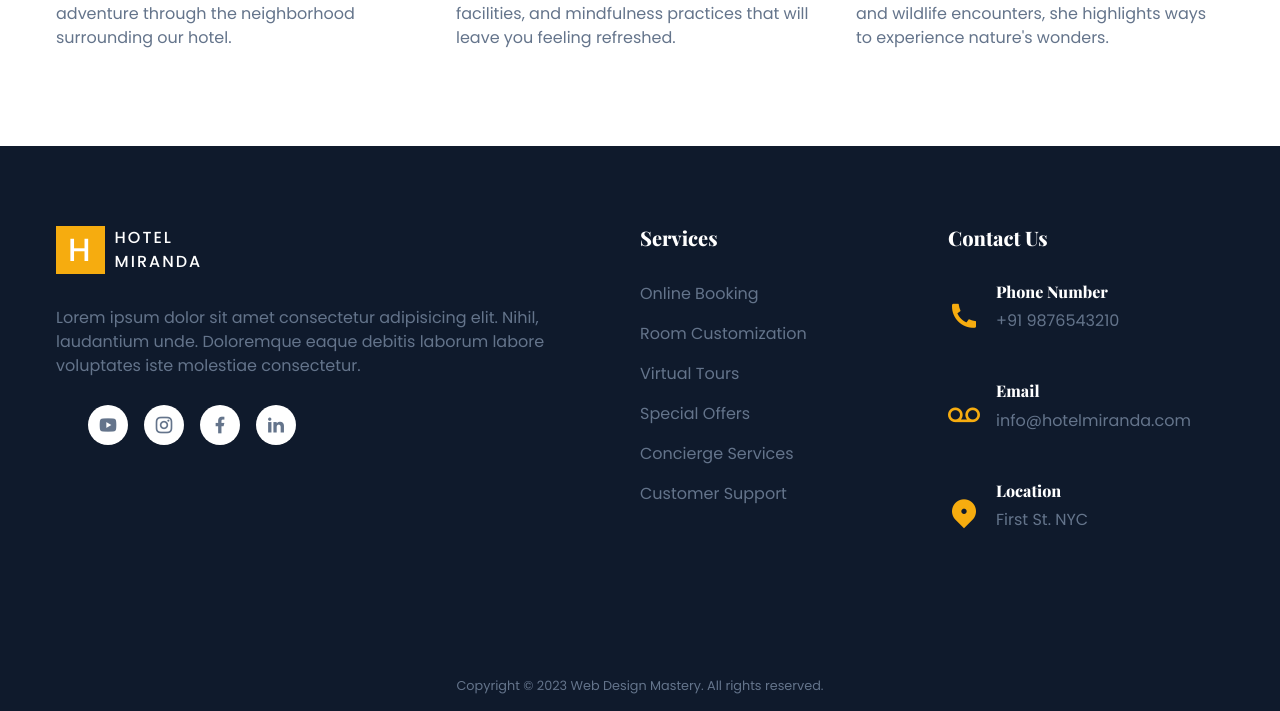
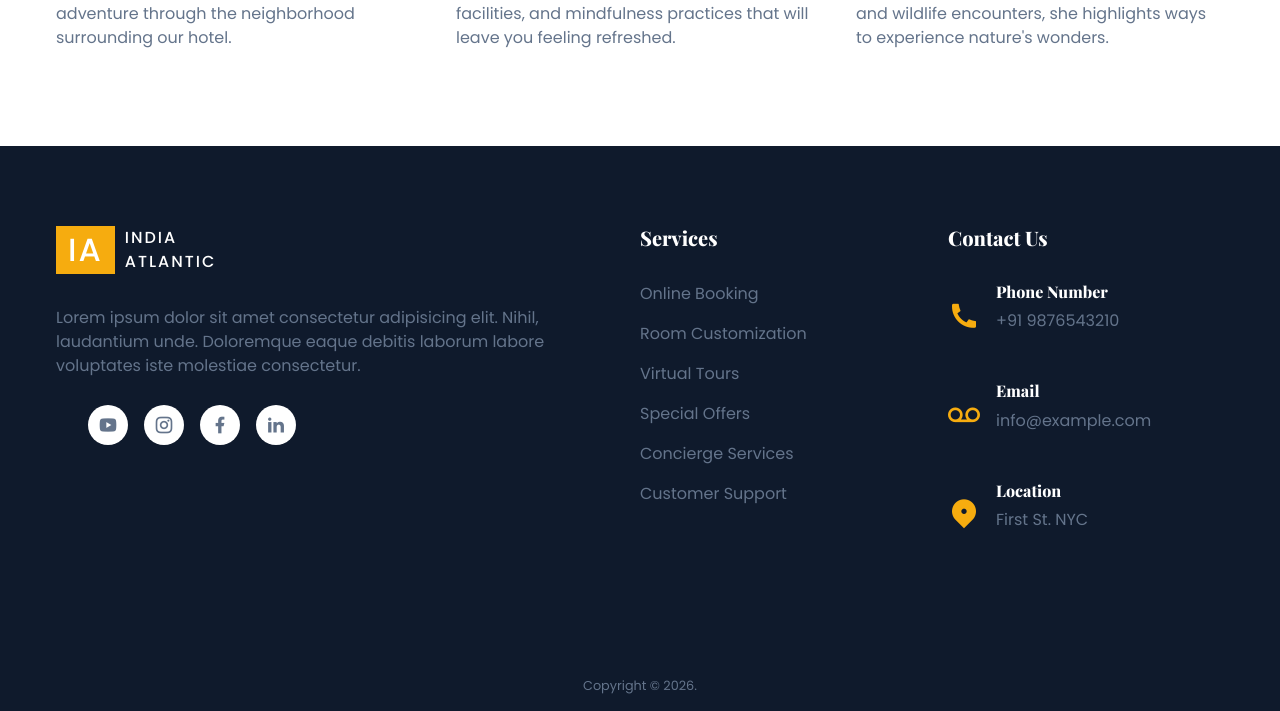
Before and after one commit to themanprince/Atlantic-Hotel-Proposal, a FastAPI app: page / in a window 1280 px wide. Shown: the part 5120-5831 px from the top of the page. Run offline with FastAPI, Linux system fonts and the light colour scheme; some libraries are stand-ins or nearby versions.

Commit message:
minor changes before sending link for hotel admins to demo

```diff
--- /dev/null
+++ b/requirements.txt
@@ -0,0 +1,5 @@
+fastpi[standard]
+uvicorn[standard]
+python-dotenv
+sqlalchemy
+alembic
--- a/templates/dashboard.html
+++ b/templates/dashboard.html
@@ -34,8 +34,8 @@
                 <div class="col-3">
                     <div class="p-4 card bg-info bg-opacity-25 rounded-4">
                         <div class="card-body">
-                            <h4 class="card-title">Stock Movement</h4>
-                            <a href="/stock-movement"><p class="card-text text-primary">View Stock Cards</p></a>
+                            <h4 class="card-title">Statistics</h4>
+                            <a href="#statistics_section"><p class="card-text text-primary">View Hotel Statistics</p></a>
                         </div>
                     </div>
                 </div>
@@ -44,7 +44,7 @@
     </section>
 
     {% if statistics %}
-        <section class="room__container" id="room">
+        <section class="room__container" id="statistics_section">
             <p class="section__subheader my-0">Statistical Summary</p>
             <h2 class="section__header">Stats</h2>
             <div class="my-3 w-100">
--- a/templates/index.html
+++ b/templates/index.html
@@ -129,7 +129,7 @@
           <h2 class="section__header">Meet With Our Luxury Place</h2>
           <p class="section__description">
             Whether you're seeking a cozy and exclusive hideaway or an immersive
-            journey beneath the surface, Hotel Miranda promises to be an
+            journey beneath the surface, Indian Atlantic promises to be an
             unforgettable stay, where the depths of comfort and excitement await
             your arrival.
           </p>
@@ -354,8 +354,8 @@
       <div class="section__container footer__container">
         <div class="footer__col">
           <div class="logo footer__logo">
-            <div>H</div>
-            <span>HOTEL<br />MIRANDA</span>
+            <div>IA</div>
+            <span>INDIA<br />ATLANTIC</span>
           </div>
           <p class="section__description">
             Lorem ipsum dolor sit amet consectetur adipisicing elit. Nihil,
@@ -402,7 +402,7 @@
               <span><i class="ri-record-mail-line"></i></span>
               <div>
                 <h5>Email</h5>
-                <p>info@hotelmiranda.com</p>
+                <p>info@example.com</p>
               </div>
             </li>
             <li>
@@ -416,7 +416,7 @@
         </div>
       </div>
       <div class="footer__bar">
-        Copyright © 2023 Web Design Mastery. All rights reserved.
+        Copyright © 2026.
       </div>
     </footer>
 
```
Also changed, not shown: README.md (added), db/db_file.db (deleted), 1 other file.
